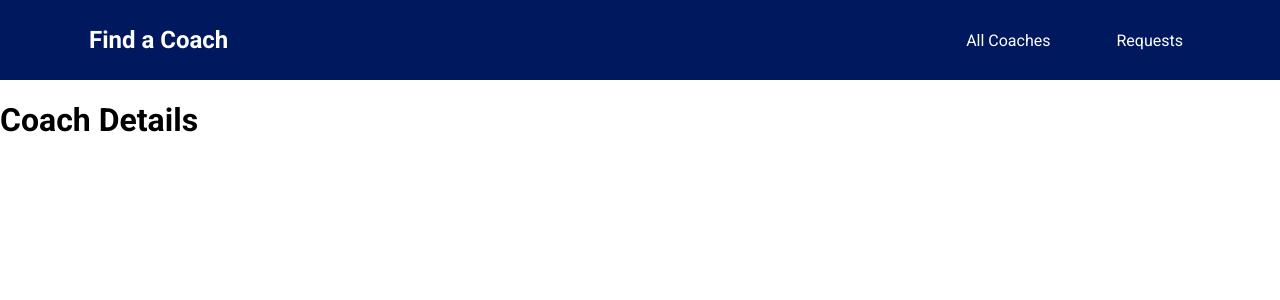
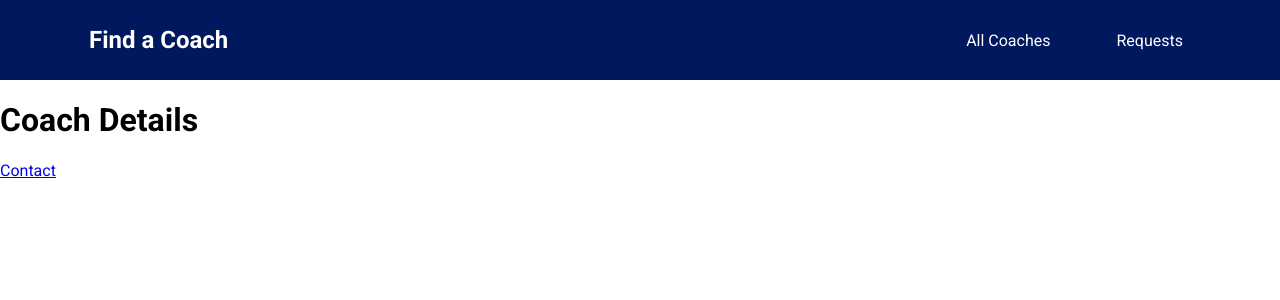
Before and after one commit to nzkks/vuejs-coach-finder, a Vue app: page /coaches/c1 in a window 1280 px wide. Shown: the top 300 px of the page. Built offline with nearby package versions, Linux system fonts and the light colour scheme.

Commit message:
CoachDetails: add a link to Contact page

```diff
--- a/src/pages/coaches/CoachDetails.vue
+++ b/src/pages/coaches/CoachDetails.vue
@@ -11,4 +11,5 @@
 <template>
   <h1>Coach Details</h1>
   <RouterView />
+  <router-link to="/coaches/c1/contact">Contact</router-link>
 </template>
```
